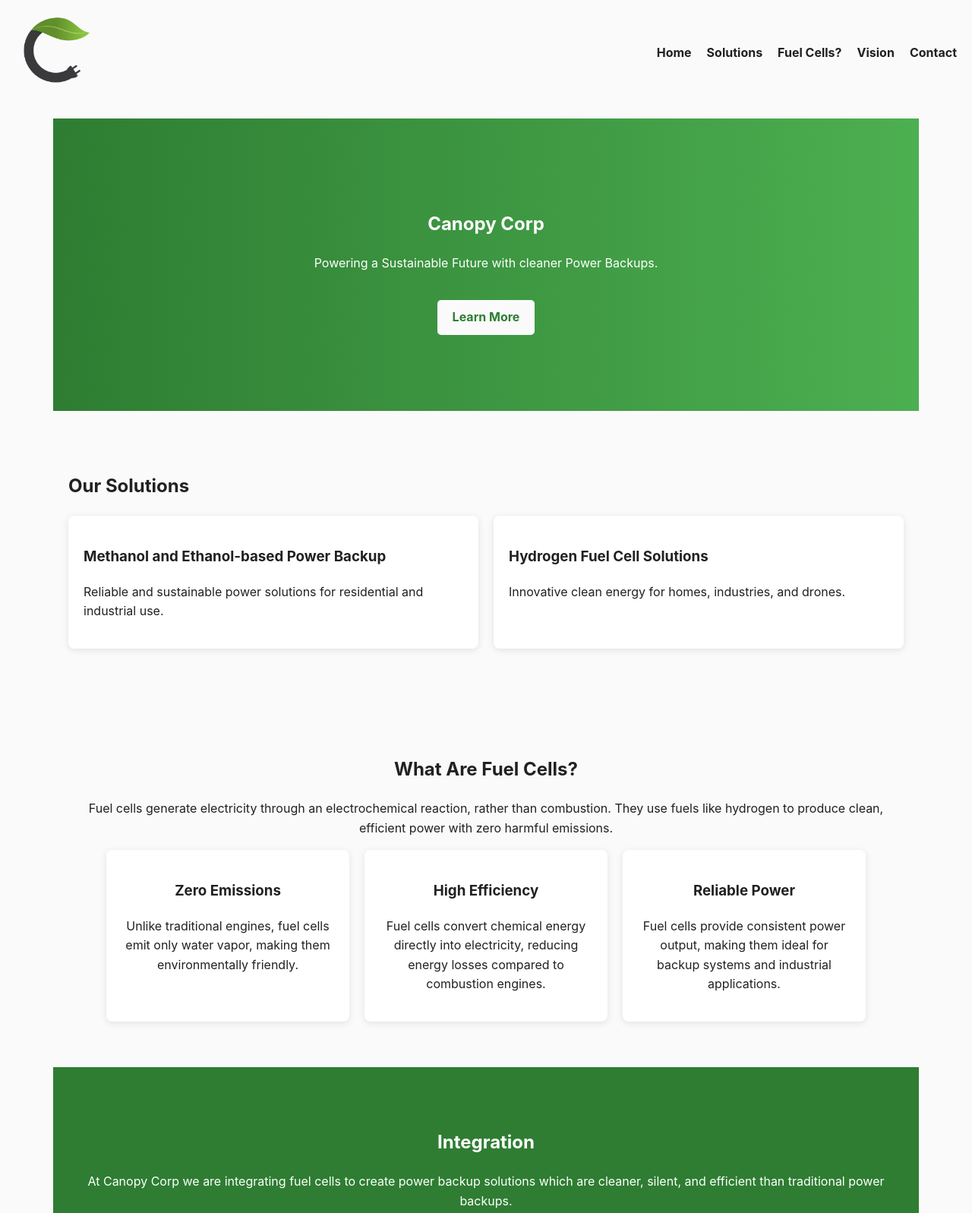
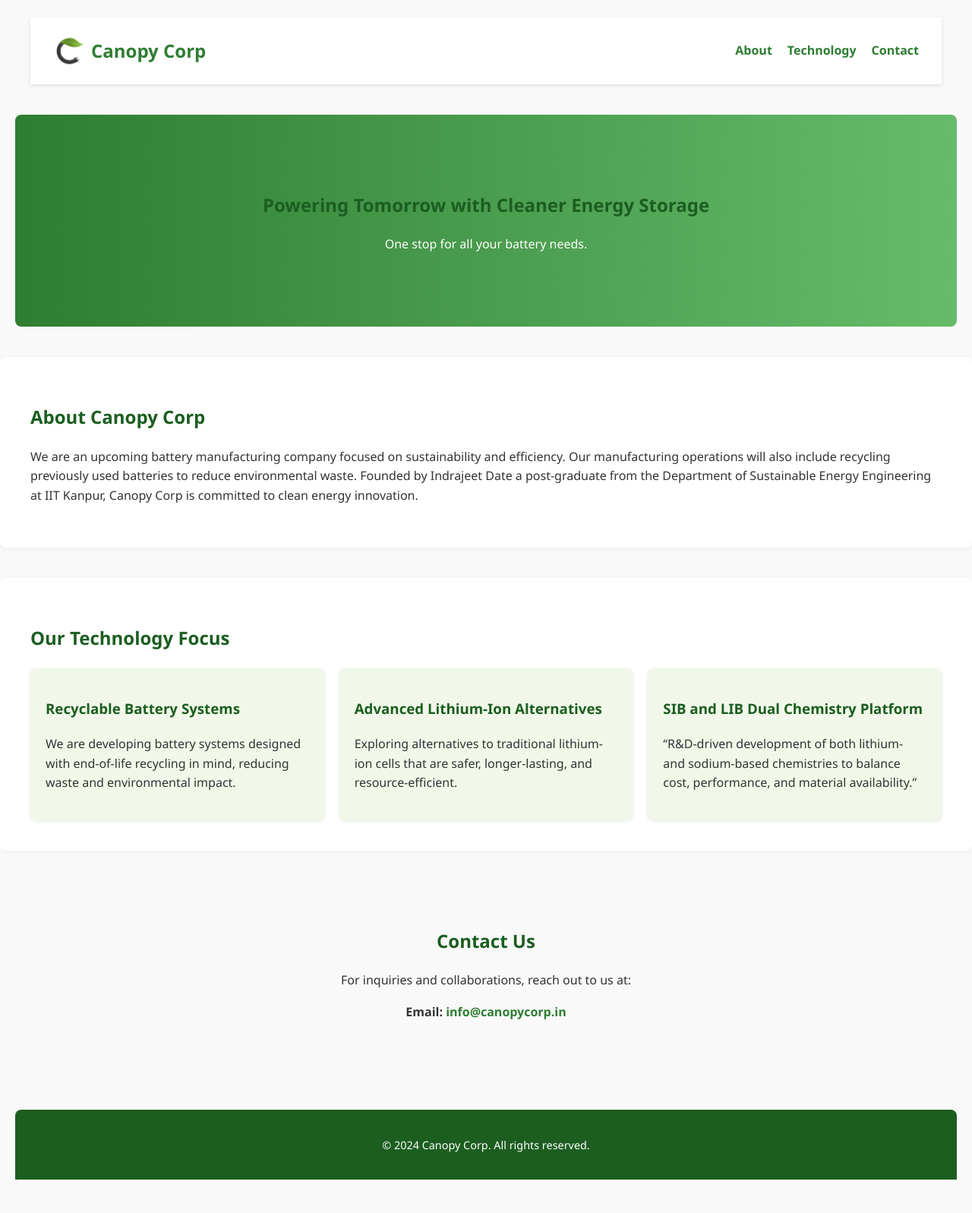
Before and after one commit to indrajeetmdate/Canopy-Corp-Website, a plain HTML site: page index.html in a window 1280 px wide. Shown: the part 17-1614 px from the top of the page at 76% size. After the commit the page ends 1570 px from the top, so only its background shows below. Drawn offline with Linux system fonts and the light colour scheme.

Commit message:
Add files via upload

```diff
--- a/index.html
+++ b/index.html
@@ -3,88 +3,59 @@
 <head>
     <meta charset="UTF-8">
     <meta name="viewport" content="width=device-width, initial-scale=1.0">
-    <title>Canopy Corp</title>
+    <title>Canopy Corp – Battery Manufacturing</title>
     <link rel="stylesheet" href="styles.css">
 </head>
 <body>
-    <!-- Navigation -->
-    <nav>
-        <div class="logo">
-            <img src="CC logo.png" alt="Canopy Corp Logo" width="100">
-        </div>
-        <ul>
-            <li><a href="#hero">Home</a></li>
-            <li><a href="#services">Solutions</a></li>
-            <li><a href="#fuel-cells">Fuel Cells?</a></li>
-            <li><a href="#vision">Vision</a></li>
-            <li><a href="#contact">Contact</a></li>
-        </ul>
-    </nav>
+    <header>
+        <nav class="navbar">
+            <div class="logo-container">
+                <img src="CC logo.png" alt="Canopy Corp Logo" class="logo">
+                <span class="site-title">Canopy Corp</span>
+            </div>
+            <ul class="nav-links">
+                <li><a href="#about">About</a></li>
+                <li><a href="#tech">Technology</a></li>
+                <li><a href="#contact">Contact</a></li>
+            </ul>
+        </nav>
+    </header>
 
-    <!-- Hero Section -->
-    <section id="hero">
-        <h1>Canopy Corp</h1>
-        <p>Powering a Sustainable Future with cleaner Power Backups.</p>
-        <a href="#services" class="cta">Learn More</a>
+    <section class="hero">
+        <h1>Powering Tomorrow with Cleaner Energy Storage</h1>
+        <p>One stop for all your battery needs.</p>
     </section>
 
-    <!-- Services Section -->
-    <section id="services">
-        <h2>Our Solutions</h2>
-        <div class="solution-grid">
-            <div class="solution">
-                <h3>Methanol and Ethanol-based Power Backup</h3>
-                <p>Reliable and sustainable power solutions for residential and industrial use.</p>
+    <section id="about" class="about">
+        <h2>About Canopy Corp</h2>
+        <p>We are an upcoming battery manufacturing company focused on sustainability and efficiency. Our manufacturing operations will also include recycling previously used batteries to reduce environmental waste. Founded by Indrajeet Date a post-graduate from the Department of Sustainable Energy Engineering at IIT Kanpur, Canopy Corp is committed to clean energy innovation.</p>
+    </section>
+
+    <section id="tech" class="technology">
+        <h2>Our Technology Focus</h2>
+        <div class="tech-grid">
+            <div class="tech-item">
+                <h3>Recyclable Battery Systems</h3>
+                <p>We are developing battery systems designed with end-of-life recycling in mind, reducing waste and environmental impact.</p>
             </div>
-            <div class="solution">
-                <h3>Hydrogen Fuel Cell Solutions</h3>
-                <p>Innovative clean energy for homes, industries, and drones.</p>
+            <div class="tech-item">
+                <h3>Advanced Lithium-Ion Alternatives</h3>
+                <p>Exploring alternatives to traditional lithium-ion cells that are safer, longer-lasting, and resource-efficient.</p>
+            </div>
+            <div class="tech-item">
+                <h3>SIB and LIB Dual Chemistry Platform</h3>
+                <p>
+“R&D-driven development of both lithium- and sodium-based chemistries to balance cost, performance, and material availability.”</p>
             </div>
         </div>
     </section>
 
-    <!-- What Are Fuel Cells? -->
-    <section id="fuel-cells">
-        <h2>What Are Fuel Cells?</h2>
-        <p>Fuel cells generate electricity through an electrochemical reaction, rather than combustion. They use fuels like hydrogen to produce clean, efficient power with zero harmful emissions.</p>
-
-        <div class="info-grid">
-            <div class="info-box">
-                <h3>Zero Emissions</h3>
-                <p>Unlike traditional engines, fuel cells emit only water vapor, making them environmentally friendly.</p>
-            </div>
-            <div class="info-box">
-                <h3>High Efficiency</h3>
-                <p>Fuel cells convert chemical energy directly into electricity, reducing energy losses compared to combustion engines.</p>
-            </div>
-            <div class="info-box">
-                <h3>Reliable Power</h3>
-                <p>Fuel cells provide consistent power output, making them ideal for backup systems and industrial applications.</p>
-            </div>
-        </div>
+    <section id="contact" class="contact">
+        <h2>Contact Us</h2>
+        <p>For inquiries and collaborations, reach out to us at:</p>
+        <p><strong>Email:</strong> <a href="mailto:info@canopycorp.in">info@canopycorp.in</a></p>
     </section>
 
-    <!-- Integration -->
-    <section id="vision">
-        <h2>Integration</h2>
-        <p>At Canopy Corp we are integrating fuel cells to create power backup solutions which are cleaner, silent, and efficient than traditional power backups.</p>
-    </section>
-
-    <!-- Contact Section -->
-    <section id="contact">
-        <h2>Contact Us</h2>
-        <p>Address: 32/2B Erandwane, Pune, India</p>
-        <p>Phone: +91 8965340980</p>
-        <p>Email: <a href="mailto:info@canopycorp.in">info@canopycorp.in</a></p>
-        <form>
-            <input type="text" placeholder="Your Name" required>
-            <input type="email" placeholder="Your Email" required>
-            <textarea placeholder="Your Message" required></textarea>
-            <button type="submit">Send Message</button>
-        </form>
-    </section>
-
-    <!-- Footer -->
     <footer>
         <p>&copy; 2024 Canopy Corp. All rights reserved.</p>
     </footer>
--- a/styles.css
+++ b/styles.css
@@ -1,143 +1,123 @@
 /* General Styles */
 body {
-    font-family: 'Inter', sans-serif;
-    margin: 0;
-    padding: 0;
-    background-color: #FAFAFA;
-    color: #212121;
-    line-height: 1.6;
+  margin: 0;
+  font-family: 'Segoe UI', Tahoma, Geneva, Verdana, sans-serif;
+  background-color: #f9f9f9;
+  color: #333;
+  line-height: 1.6;
+}
+
+header, section, footer {
+  padding: 40px 20px;
+  max-width: 1200px;
+  margin: auto;
+}
+
+h1, h2, h3 {
+  color: #1b5e20;
 }
 
 /* Navigation */
-nav {
-    display: flex;
-    justify-content: space-between;
-    align-items: center;
-    padding: 20px;
-    background: #FAFAFA;
-    color: #212121;
+.navbar {
+  display: flex;
+  justify-content: space-between;
+  align-items: center;
+  background-color: #ffffff;
+  padding: 15px 30px;
+  box-shadow: 0 2px 5px rgba(0, 0, 0, 0.1);
+  position: sticky;
+  top: 0;
+  z-index: 999;
 }
 
-nav ul {
-    list-style: none;
-    display: flex;
-    gap: 20px;
+.logo-container {
+  display: flex;
+  align-items: center;
 }
 
-nav a {
-    color: #212121;
-    text-decoration: none;
-    font-weight: bold;
+.logo {
+  height: 50px;
+  margin-right: 10px;
+}
+
+.site-title {
+  font-size: 1.5em;
+  font-weight: bold;
+  color: #2e7d32;
+}
+
+.nav-links {
+  list-style: none;
+  display: flex;
+  gap: 20px;
+}
+
+.nav-links li a {
+  text-decoration: none;
+  color: #2e7d32;
+  font-weight: bold;
+  transition: color 0.3s;
+}
+
+.nav-links li a:hover {
+  color: #1b5e20;
 }
 
 /* Hero Section */
-#hero {
-    text-align: center;
-    padding: 100px 20px;
-    background: linear-gradient(to right, #2E7D32, #4CAF50);
-    color: white;
+.hero {
+  background: linear-gradient(to right, #2e7d32, #66bb6a);
+  color: white;
+  text-align: center;
+  padding: 80px 20px;
+  border-radius: 8px;
 }
 
-.cta {
-    display: inline-block;
-    padding: 10px 20px;
-    margin-top: 20px;
-    background: #FAFAFA;
-    color: #2E7D32;
-    text-decoration: none;
-    font-weight: bold;
-    border-radius: 5px;
-    transition: 0.3s;
+/* About & Technology */
+.about, .technology {
+  background-color: #ffffff;
+  margin-top: 40px;
+  border-radius: 8px;
+  padding: 40px;
+  box-shadow: 0 2px 8px rgba(0, 0, 0, 0.05);
 }
 
-.cta:hover {
-    background: #C8E6C9;
+.tech-grid {
+  display: grid;
+  grid-template-columns: repeat(auto-fit, minmax(250px, 1fr));
+  gap: 20px;
+  margin-top: 20px;
 }
 
-/* Sections */
-section {
-    padding: 60px 20px;
-    max-width: 1100px;
-    margin: auto;
+.tech-item {
+  background-color: #f1f8e9;
+  padding: 20px;
+  border-radius: 8px;
+  box-shadow: 0 1px 4px rgba(0, 0, 0, 0.1);
 }
 
-.solution-grid {
-    display: grid;
-    grid-template-columns: repeat(auto-fit, minmax(300px, 1fr));
-    gap: 20px;
+/* Contact Section */
+.contact {
+  text-align: center;
+  margin-top: 40px;
 }
 
-.solution {
-    background: white;
-    padding: 20px;
-    border-radius: 8px;
-    box-shadow: 0 2px 10px rgba(0, 0, 0, 0.1);
+.contact a {
+  color: #2e7d32;
+  text-decoration: none;
+  font-weight: bold;
 }
 
-/* Fuel Cell Information Section */
-#fuel-cells {
-    background: #FAFAFA;
-    padding: 60px 20px;
-    text-align: center;
-}
-
-.info-grid {
-    display: grid;
-    grid-template-columns: repeat(auto-fit, minmax(300px, 1fr));
-    gap: 20px;
-    max-width: 1000px;
-    margin: auto;
-}
-
-.info-box {
-    background: white;
-    padding: 20px;
-    border-radius: 8px;
-    box-shadow: 0 2px 10px rgba(0, 0, 0, 0.1);
-}
-
-/* Vision Section */
-#vision {
-    background: #2E7D32;
-    color: white;
-    text-align: center;
-    padding: 60px 20px;
-}
-
-
-
-/* Contact Form */
-form {
-    display: flex;
-    flex-direction: column;
-    gap: 15px;
-}
-
-input, textarea {
-    padding: 10px;
-    border: 1px solid #CCC;
-    border-radius: 5px;
-    width: 100%;
-}
-
-button {
-    padding: 10px;
-    background: #2E7D32;
-    color: white;
-    border: none;
-    cursor: pointer;
-    border-radius: 5px;
-    transition: 0.3s;
-}
-
-button:hover {
-    background: #1B5E20;
+.contact a:hover {
+  text-decoration: underline;
 }
 
 /* Footer */
 footer {
-    text-align: center;
-    padding: 20px;
-    background: #212121;
-    color: white;
+  text-align: center;
+  padding: 20px;
+  background-color: #1b5e20;
+  color: white;
+  font-size: 0.9em;
+  margin-top: 60px;
+  border-radius: 8px 8px 0 0;
 }
```
